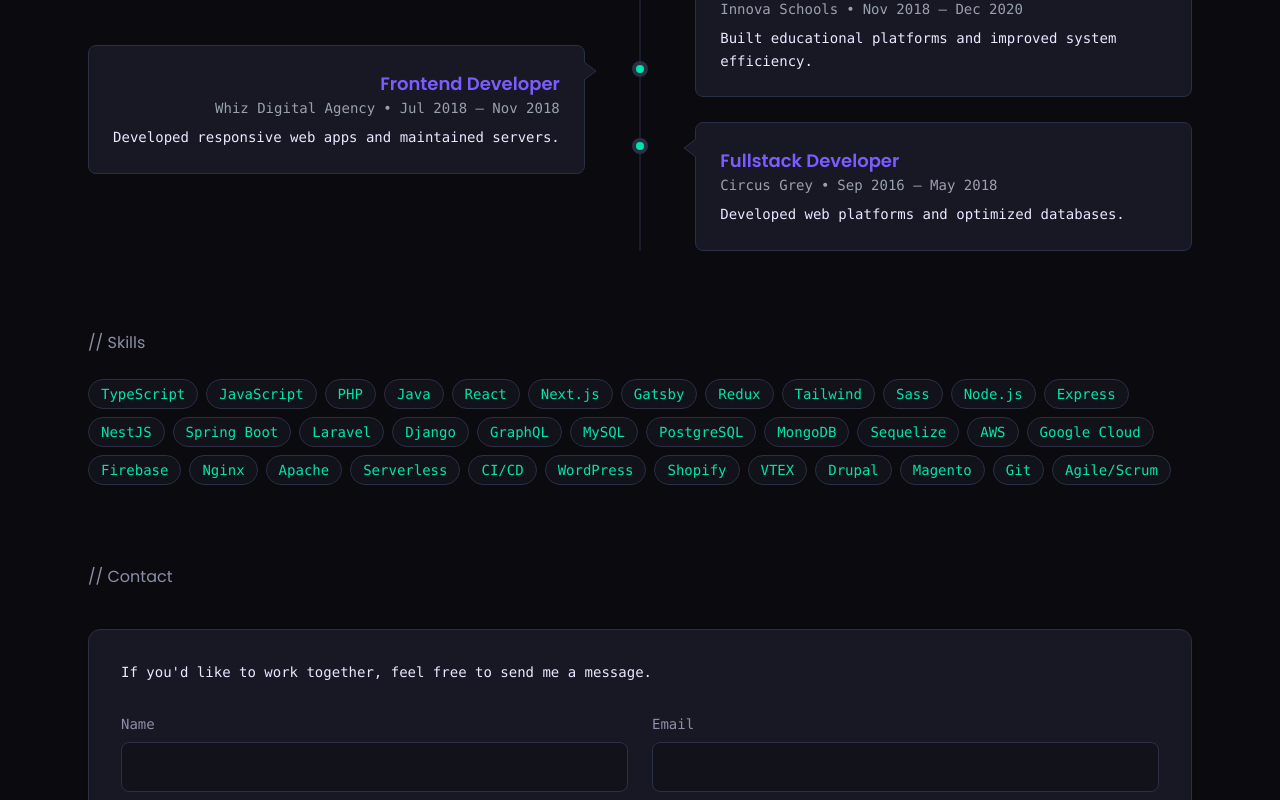
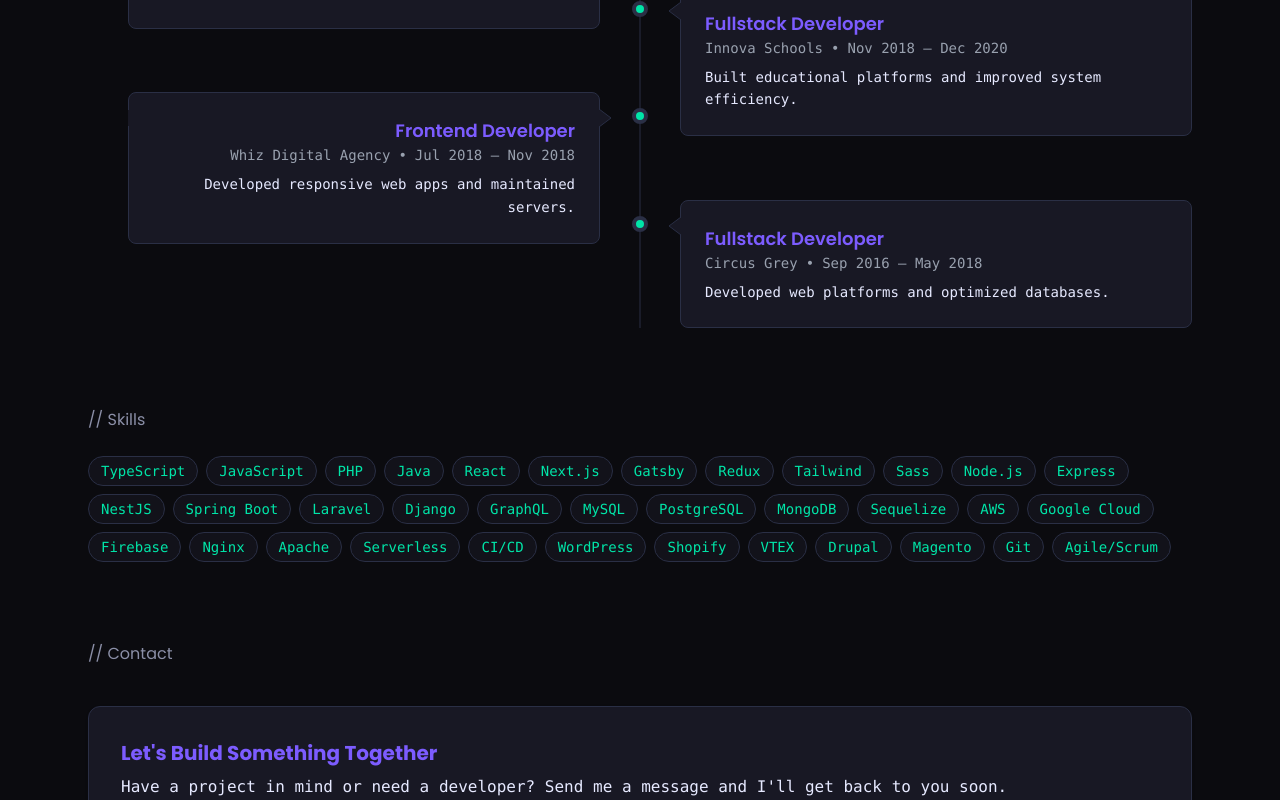
Before and after one commit to hansgianfranco/franco-caballero-dev, a Next.js app: page /en in a window 1280 px wide. Shown: the part 1400-2200 px from the top of the page. Built offline with nearby package versions, Linux system fonts and the light colour scheme.

Commit message:
update animations & contact form

```diff
--- a/components/forms/ContactForm.tsx
+++ b/components/forms/ContactForm.tsx
@@ -82,8 +82,11 @@ export default function ContactForm({ contact }: { contact: Meta["contact"] }) {
       viewport={{ once: true }}
     >
       <div className="space-y-2">
-        <p className="text-sm text-foreground">
-          {contact.subtitle}
+        <h2 className="font-bold text-xl text-primary">
+          {contact?.title}
+        </h2>
+        <p className="text-foreground">
+          {contact?.subtitle}
         </p>
       </div>
       <motion.div
@@ -105,9 +108,10 @@ export default function ContactForm({ contact }: { contact: Meta["contact"] }) {
             type="text"
             name="name"
             required
+            placeholder={contact.placeholders.name}
             value={form.name}
             onChange={handleChange}
-            className="w-full bg-surface border border-outline rounded-lg px-4 py-3 text-foreground placeholder:text-muted focus:outline-none focus:ring-2 focus:ring-primary/40 focus:border-primary transition ease-in"
+            className="w-full bg-surface border border-outline rounded-lg px-4 py-3 text-foreground placeholder:text-muted focus:outline-none focus:ring-2 focus:ring-primary/40 focus:border-primary valid:border-secondary not-placeholder-shown:invalid:border-danger transition ease-in"
           />
         </motion.div>
 
@@ -123,10 +127,11 @@ export default function ContactForm({ contact }: { contact: Meta["contact"] }) {
             id="email"
             type="email"
             name="email"
+            placeholder={contact.placeholders.email}
             required
             value={form.email}
             onChange={handleChange}
-            className="w-full bg-surface border border-outline rounded-lg px-4 py-3 text-foreground placeholder:text-muted focus:outline-none focus:ring-2 focus:ring-primary/40 focus:border-primary transition ease-in"
+            className="w-full bg-surface border border-outline rounded-lg px-4 py-3 text-foreground placeholder:text-muted focus:outline-none focus:ring-2 focus:ring-primary/40 focus:border-primary valid:border-secondary not-placeholder-shown:invalid:border-danger transition ease-in"
           />
         </motion.div>
       </motion.div>
@@ -141,11 +146,12 @@ export default function ContactForm({ contact }: { contact: Meta["contact"] }) {
         <textarea
           id="message"
           name="message"
+          placeholder={contact.placeholders.message}
           required
           rows={5}
           value={form.message}
           onChange={handleChange}
-          className="w-full bg-surface border border-outline rounded-lg px-4 py-3 text-foreground placeholder:text-muted focus:outline-none focus:ring-2 focus:ring-primary/40 focus:border-primary resize-none transition ease-in"
+          className="w-full bg-surface border border-outline rounded-lg px-4 py-3 text-foreground placeholder:text-muted focus:outline-none focus:ring-2 focus:ring-primary/40 focus:border-primary valid:border-secondary not-placeholder-shown:invalid:border-danger resize-none transition ease-in"
         />
       </motion.div>
 
--- a/components/sections/Experience.tsx
+++ b/components/sections/Experience.tsx
@@ -15,7 +15,8 @@ export default function Experience({ experience, title }: { experience: Experien
       </h2>
 
       <div className="relative">
-        <div className="absolute left-0 md:left-1/2 top-0 h-full w-px bg-outline translate-x-0 md:-translate-x-1/2"></div>
+        <div className="absolute left-0 md:left-1/2 top-0 h-full w-px bg-outline md:-translate-x-1/2"></div>
+
         <div className="space-y-12">
 
           {experience?.map((job, i) => {
@@ -24,8 +25,11 @@ export default function Experience({ experience, title }: { experience: Experien
             const marginTopClass = i === 0 ? "md:mt-0" : "md:-mt-25";
 
             return (
+              <div
+                key={i}
+                className={`grid md:grid-cols-[1fr_auto_1fr] items-start ${marginTopClass}`}
+              >
                 <motion.a
-                key={i}
                   href={job.website}
                   target="_blank"
                   rel="noopener noreferrer"
@@ -33,18 +37,25 @@ export default function Experience({ experience, title }: { experience: Experien
                   whileInView={{ opacity: 1, x: 0 }}
                   transition={{ duration: 0.45, delay: i * 0.08 }}
                   viewport={{ once: true }}
-                className={`block relative group ${marginTopClass}`}
+                  className={`
+                  group relative
+                  ${left ? "md:col-start-1" : "md:col-start-3"}
+                `}
                 >
-                <span className="absolute -left-2 md:left-1/2 translate-x-0 md:-translate-x-1/2
-                  top-4 w-4 h-4 bg-secondary rounded-full border-4 border-outline group-hover:border-primary group-hover:scale-150 transition-all ease-in"
+                  <span className={`absolute top-4 w-4 h-4 bg-secondary rounded-full
+                    border-4 border-outline transition-all ease-in
+                  group-hover:border-primary group-hover:scale-150 md:top-6 -left-2
+                    ${left ? "md:-right-2 md:left-auto" : ""}`}
                   />
                   <motion.article
                     className={`
-                bg-card relative border border-outline rounded-lg p-6 group-hover:border-primary transition-colors ease-in
-                  ml-10 md:ml-0 md:w-[45%] after:w-px after:absolute after:h-[16px] after:bg-card after:top-[17px] after:z-10
+                      bg-card relative border border-outline rounded-lg p-6
+                      group-hover:border-primary transition-colors ease-in
+                      after:w-px after:absolute after:h-[16px] after:bg-card mt-2 ml-10
+                      after:top-[17px] after:z-10 after:-left-px
                       ${left
-                      ? "md:mr-auto md:text-right after:-right-px"
-                      : "md:ml-auto md:text-left after:-left-px"
+                        ? "md:text-right md:after:-right-px md:mr-10"
+                        : "md:text-left"
                       }
                     `}
                     whileHover={{ y: -6 }}
@@ -81,6 +92,7 @@ export default function Experience({ experience, title }: { experience: Experien
                     <p className="mt-2 text-sm text-foreground leading-relaxed">{job.description}</p>
                   </motion.article>
                 </motion.a>
+              </div>
             );
           })}
 
--- a/components/sections/Skills.tsx
+++ b/components/sections/Skills.tsx
@@ -17,8 +17,8 @@ export default function Skills({ skills, title }: { skills: string[], title: str
             whileInView={{ opacity: 1, scale: 1 }}
             transition={{ duration: 0.25, delay: i * 0.04 }}
             viewport={{ once: true }}
-            className="px-3 py-1 text-sm rounded-full border border-outline bg-surface text-secondary
-            hover:bg-primary hover:text-foreground transition-all ease-in duration-300 cursor-pointer"
+            className="inline-block px-3 py-1 text-sm rounded-full border border-outline bg-surface text-secondary
+            hover:bg-primary hover:text-foreground transition-colors ease-in cursor-pointer"
           >
             <span>{skill}</span>
           </motion.li>
--- a/data/meta.data.ts
+++ b/data/meta.data.ts
@@ -9,13 +9,19 @@ export const metaData: Record<string, Meta> = {
     scroll_top_label: "Volver arriba",
 
     contact: {
-      title: "Contacto",
-      subtitle: "Si deseas trabajar conmigo, no dudes en enviarme un mensaje.",
+      title: "Construyamos Algo Juntos",
+      subtitle: "¿Tienes un proyecto en mente o necesitas un desarrollador? Envíame un mensaje y te responderé pronto.",
 
       fields: {
         name: "Nombre",
         email: "Correo",
         message: "Mensaje"
+      },
+
+      placeholders: {
+        name: "Juan Pérez",
+        email: "juan@ejemplo.com",
+        message: "Cuéntame sobre tu proyecto..."
       },
 
       actions: {
@@ -35,13 +41,19 @@ export const metaData: Record<string, Meta> = {
     scroll_top_label: "Go to top",
 
     contact: {
-      title: "Contact",
-      subtitle: "If you'd like to work together, feel free to send me a message.",
+      title: "Let's Build Something Together",
+      subtitle: "Have a project in mind or need a developer? Send me a message and I'll get back to you soon.",
 
       fields: {
         name: "Name",
         email: "Email",
         message: "Message"
+      },
+
+      placeholders: {
+        name: "John Doe",
+        email: "john@example.com",
+        message: "Tell me about your project..."
       },
 
       actions: {
--- a/types/ui.ts
+++ b/types/ui.ts
@@ -27,6 +27,12 @@ export interface Meta {
       message: string;
     };
 
+    placeholders: {
+      name: string;
+      email: string;
+      message: string;
+    };
+
     actions: {
       send: string;
       sending: string;
```
Lines whose indentation alone changed are shown as unchanged.
